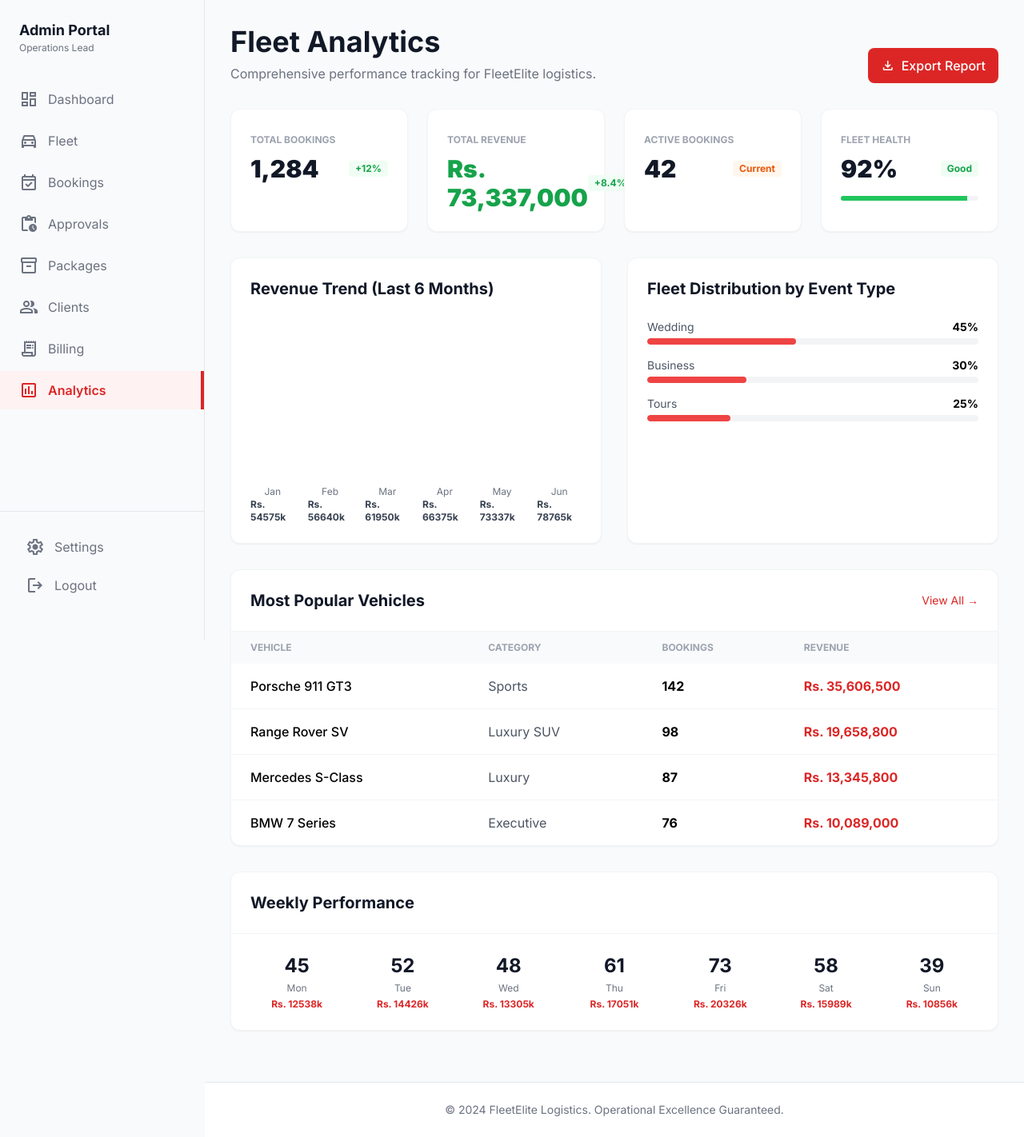
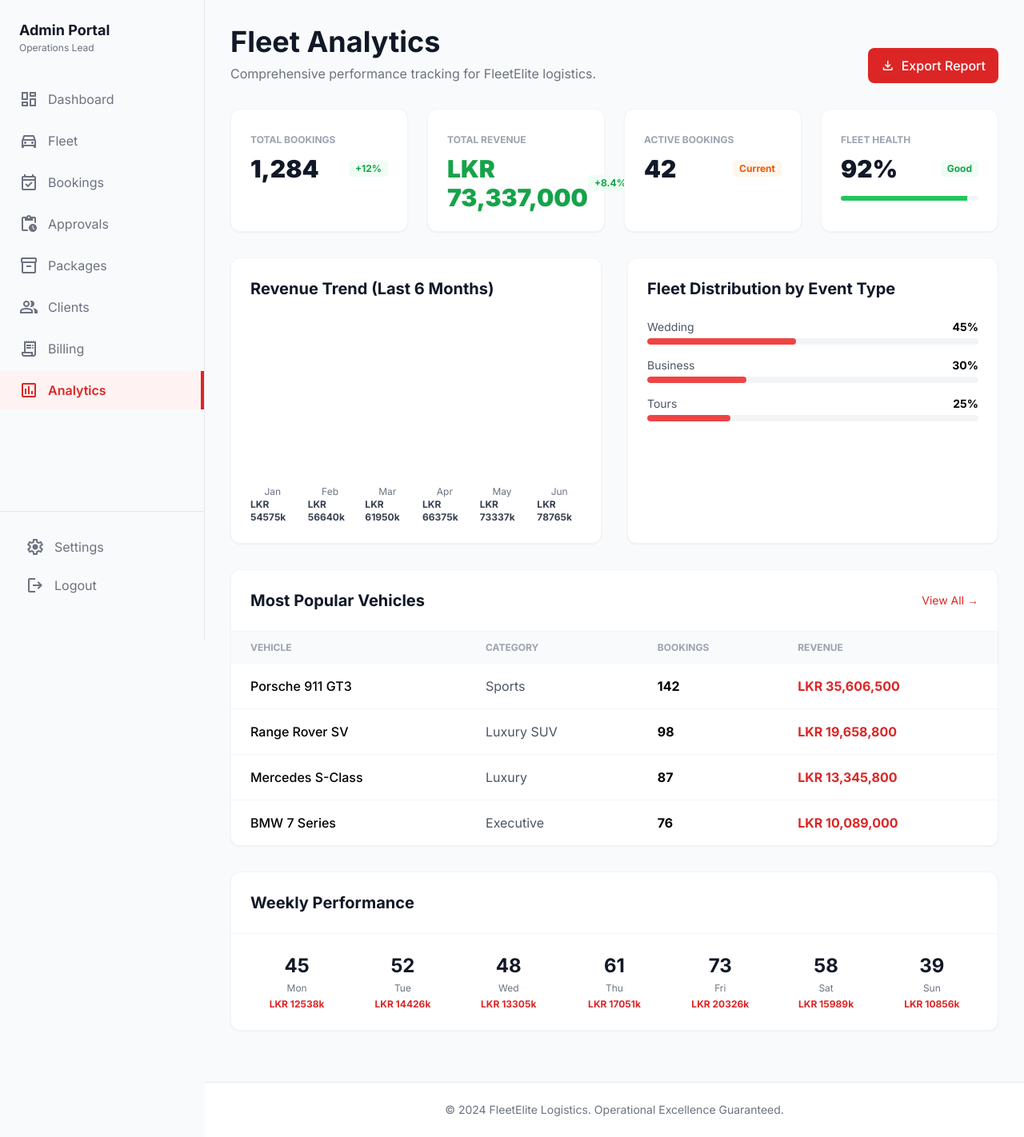
Before and after one commit to chathurangipathirana/Event-Based-Vehicle-Rental-Management-System-, a PHP site: page /analytics.php in a window 1280 px wide. Shown: the whole page at 80% size. Run offline with PHP 8.4, Linux system fonts and the light colour scheme; the visitor is signed in with stand-in values (Sample User, id 1); some libraries are stand-ins or nearby versions.

Commit message:
Updated project

```diff
--- a/admin-site/analytics.php
+++ b/admin-site/analytics.php
@@ -6,29 +6,29 @@ requireAdminLogin();
 // Mock analytics data (converted to LKR - Sri Lankan Rupees)
 // Conversion rate used: 1 USD = 295 LKR (approximate)
 $total_bookings = 1284;
-$total_revenue = 248600 * 295;  // $248,600 × 295 = Rs. 73,337,000
+$total_revenue = 248600 * 295;  // $248,600 × 295 = LKR 73,337,000
 $active_bookings = 42;
 $fleet_health = 92;
 
 // Weekly data converted to LKR
 $weekly_data = [
-    ['day' => 'Monday', 'count' => 45, 'revenue' => 42500 * 295],   // Rs. 12,537,500
-    ['day' => 'Tuesday', 'count' => 52, 'revenue' => 48900 * 295],  // Rs. 14,425,500
-    ['day' => 'Wednesday', 'count' => 48, 'revenue' => 45100 * 295], // Rs. 13,304,500
-    ['day' => 'Thursday', 'count' => 61, 'revenue' => 57800 * 295],  // Rs. 17,051,000
-    ['day' => 'Friday', 'count' => 73, 'revenue' => 68900 * 295],    // Rs. 20,325,500
-    ['day' => 'Saturday', 'count' => 58, 'revenue' => 54200 * 295],  // Rs. 15,989,000
-    ['day' => 'Sunday', 'count' => 39, 'revenue' => 36800 * 295],    // Rs. 10,856,000
+    ['day' => 'Monday', 'count' => 45, 'revenue' => 42500 * 295],   // LKR 12,537,500
+    ['day' => 'Tuesday', 'count' => 52, 'revenue' => 48900 * 295],  // LKR 14,425,500
+    ['day' => 'Wednesday', 'count' => 48, 'revenue' => 45100 * 295], // LKR 13,304,500
+    ['day' => 'Thursday', 'count' => 61, 'revenue' => 57800 * 295],  // LKR 17,051,000
+    ['day' => 'Friday', 'count' => 73, 'revenue' => 68900 * 295],    // LKR 20,325,500
+    ['day' => 'Saturday', 'count' => 58, 'revenue' => 54200 * 295],  // LKR 15,989,000
+    ['day' => 'Sunday', 'count' => 39, 'revenue' => 36800 * 295],    // LKR 10,856,000
 ];
 
 // Monthly revenue converted to LKR
 $monthly_revenue = [
-    ['month' => 'January', 'revenue' => 185000 * 295],   // Rs. 54,575,000
-    ['month' => 'February', 'revenue' => 192000 * 295],  // Rs. 56,640,000
-    ['month' => 'March', 'revenue' => 210000 * 295],     // Rs. 61,950,000
-    ['month' => 'April', 'revenue' => 225000 * 295],     // Rs. 66,375,000
-    ['month' => 'May', 'revenue' => 248600 * 295],       // Rs. 73,337,000
-    ['month' => 'June', 'revenue' => 267000 * 295],      // Rs. 78,765,000
+    ['month' => 'January', 'revenue' => 185000 * 295],   // LKR 54,575,000
+    ['month' => 'February', 'revenue' => 192000 * 295],  // LKR 56,640,000
+    ['month' => 'March', 'revenue' => 210000 * 295],     // LKR 61,950,000
+    ['month' => 'April', 'revenue' => 225000 * 295],     // LKR 66,375,000
+    ['month' => 'May', 'revenue' => 248600 * 295],       // LKR 73,337,000
+    ['month' => 'June', 'revenue' => 267000 * 295],      // LKR 78,765,000
 ];
 
 $event_distribution = [
@@ -39,10 +39,10 @@ $event_distribution = [
 
 // Popular vehicles revenue converted to LKR
 $popular_vehicles = [
-    ['name' => 'Porsche 911 GT3', 'category' => 'Sports', 'bookings' => 142, 'revenue' => 120700 * 295],   // Rs. 35,606,500
-    ['name' => 'Range Rover SV', 'category' => 'Luxury SUV', 'bookings' => 98, 'revenue' => 66640 * 295],  // Rs. 19,658,800
-    ['name' => 'Mercedes S-Class', 'category' => 'Luxury', 'bookings' => 87, 'revenue' => 45240 * 295],   // Rs. 13,345,800
-    ['name' => 'BMW 7 Series', 'category' => 'Executive', 'bookings' => 76, 'revenue' => 34200 * 295],     // Rs. 10,089,000
+    ['name' => 'Porsche 911 GT3', 'category' => 'Sports', 'bookings' => 142, 'revenue' => 120700 * 295],   // LKR 35,606,500
+    ['name' => 'Range Rover SV', 'category' => 'Luxury SUV', 'bookings' => 98, 'revenue' => 66640 * 295],  // LKR 19,658,800
+    ['name' => 'Mercedes S-Class', 'category' => 'Luxury', 'bookings' => 87, 'revenue' => 45240 * 295],   // LKR 13,345,800
+    ['name' => 'BMW 7 Series', 'category' => 'Executive', 'bookings' => 76, 'revenue' => 34200 * 295],     // LKR 10,089,000
 ];
 ?>
 
@@ -73,7 +73,7 @@ $popular_vehicles = [
             <div class="bg-white p-6 rounded-xl shadow-sm border border-gray-100">
                 <span class="text-xs font-bold text-gray-400 uppercase">Total Revenue</span>
                 <div class="flex justify-between items-center mt-2">
-                    <span class="text-3xl font-black text-green-600">Rs. <?php echo number_format($total_revenue); ?></span>
+                    <span class="text-3xl font-black text-green-600">LKR <?php echo number_format($total_revenue); ?></span>
                     <span class="text-green-600 bg-green-50 px-2 py-0.5 rounded text-xs font-bold">+8.4%</span>
                 </div>
             </div>
@@ -112,7 +112,7 @@ $popular_vehicles = [
                             <div class="w-full bg-red-500 rounded-t-lg transition-all" style="height: <?php echo $height; ?>%"></div>
                         </div>
                         <span class="text-xs text-gray-500 mt-2"><?php echo substr($data['month'], 0, 3); ?></span>
-                        <span class="text-xs font-bold text-gray-700">Rs. <?php echo round($data['revenue'] / 1000); ?>k</span>
+                        <span class="text-xs font-bold text-gray-700">LKR <?php echo round($data['revenue'] / 1000); ?>k</span>
                     </div>
                     <?php endforeach; ?>
                 </div>
@@ -159,7 +159,7 @@ $popular_vehicles = [
                             <td class="px-6 py-4 font-medium"><?php echo $vehicle['name']; ?></td>
                             <td class="px-6 py-4 text-gray-600"><?php echo $vehicle['category']; ?></td>
                             <td class="px-6 py-4 font-bold"><?php echo $vehicle['bookings']; ?></td>
-                            <td class="px-6 py-4 font-bold text-red-600">Rs. <?php echo number_format($vehicle['revenue']); ?></td>
+                            <td class="px-6 py-4 font-bold text-red-600">LKR <?php echo number_format($vehicle['revenue']); ?></td>
                         </tr>
                         <?php endforeach; ?>
                     </tbody>
@@ -178,7 +178,7 @@ $popular_vehicles = [
                     <div class="text-center">
                         <div class="text-2xl font-bold text-gray-900"><?php echo $data['count']; ?></div>
                         <div class="text-xs text-gray-500 mt-1"><?php echo substr($data['day'], 0, 3); ?></div>
-                        <div class="text-xs font-bold text-red-600 mt-1">Rs. <?php echo round($data['revenue'] / 1000); ?>k</div>
+                        <div class="text-xs font-bold text-red-600 mt-1">LKR <?php echo round($data['revenue'] / 1000); ?>k</div>
                     </div>
                     <?php endforeach; ?>
                 </div>
--- a/admin-site/bookings.php
+++ b/admin-site/bookings.php
@@ -248,7 +248,7 @@ try {
                                     </div>
                                 </td>
                                 <td class="px-6 py-4">
-                                    <span class="text-sm font-bold text-gray-900">Rs. <?php echo number_format($booking['total_amount'], 2); ?></span>
+                                    <span class="text-sm font-bold text-gray-900">LKR <?php echo number_format($booking['total_amount'], 2); ?></span>
                                 </td>
                                 <td class="px-6 py-4">
                                     <?php
--- a/admin-site/clients.php
+++ b/admin-site/clients.php
@@ -222,7 +222,7 @@ if ($selected_client_id) {
             </div>
             <div class="bg-white p-6 rounded-xl shadow-sm border border-gray-100">
                 <span class="text-sm font-bold text-gray-400 uppercase tracking-wider">Revenue from Top 10%</span>
-                <h2 class="text-4xl font-bold mt-2">$<?php echo number_format($top10_revenue, 0); ?></h2>
+                <h2 class="text-4xl font-bold mt-2">LKR <?php echo number_format($top10_revenue, 0); ?></h2>
                 <div class="mt-4 flex items-center text-green-600 text-xs font-bold">
                     <span class="material-symbols-outlined mr-1 text-sm">payments</span>
                     <span>Account concentration high</span>
@@ -356,7 +356,7 @@ if ($selected_client_id) {
                                     <p class="text-xs text-red-800 font-bold uppercase">Outstanding Balance</p>
                                     <span class="material-symbols-outlined text-red-600">warning</span>
                                 </div>
-                                <p class="text-3xl font-bold text-red-800 mt-1">$<?php echo number_format($selected_client['outstanding_balance'] ?? 0, 2); ?></p>
+                                <p class="text-3xl font-bold text-red-800 mt-1">LKR <?php echo number_format($selected_client['outstanding_balance'] ?? 0, 2); ?></p>
                             </div>
                         </div>
                         <div class="mt-8 grid grid-cols-2 gap-3">
--- a/admin-site/settings.php
+++ b/admin-site/settings.php
@@ -19,7 +19,7 @@ if ($_SERVER['REQUEST_METHOD'] === 'POST') {
             'company_phone' => $_POST['company_phone'] ?? '+94 11 234 5678',
             'company_address' => $_POST['company_address'] ?? '',
             'currency' => $_POST['currency'] ?? 'LKR',
-            'currency_symbol' => $_POST['currency_symbol'] ?? 'Rs.',
+            'currency_symbol' => $_POST['currency_symbol'] ?? 'LKR',
             'timezone' => $_POST['timezone'] ?? 'Asia/Colombo',
             'date_format' => $_POST['date_format'] ?? 'Y-m-d',
             'tax_rate' => $_POST['tax_rate'] ?? 10.00,
@@ -57,7 +57,7 @@ $company_email = $settings['company_email'] ?? 'info@fleetelite.com';
 $company_phone = $settings['company_phone'] ?? '+94 11 234 5678';
 $company_address = $settings['company_address'] ?? '';
 $currency = $settings['currency'] ?? 'LKR';
-$currency_symbol = $settings['currency_symbol'] ?? 'Rs.';
+$currency_symbol = $settings['currency_symbol'] ?? 'LKR';
 $timezone = $settings['timezone'] ?? 'Asia/Colombo';
 $date_format = $settings['date_format'] ?? 'Y-m-d';
 $tax_rate = $settings['tax_rate'] ?? 10.00;
@@ -227,7 +227,7 @@ $sun_status = $settings['sun_status'] ?? 'closed';
                         <div class="space-y-2">
                             <label class="block text-sm font-medium text-gray-500">Default Currency</label>
                             <select name="currency" class="w-full px-4 py-3 bg-gray-50 border border-gray-200 rounded-xl focus:ring-2 focus:ring-red-500 outline-none">
-                                <option value="LKR" <?php echo $currency == 'LKR' ? 'selected' : ''; ?>>LKR - Sri Lankan Rupee (Rs.)</option>
+                                <option value="LKR" <?php echo $currency == 'LKR' ? 'selected' : ''; ?>>LKR - Sri Lankan Rupee (LKR)</option>
                                 <option value="USD" <?php echo $currency == 'USD' ? 'selected' : ''; ?>>USD - US Dollar ($)</option>
                                 <option value="EUR" <?php echo $currency == 'EUR' ? 'selected' : ''; ?>>EUR - Euro (€)</option>
                                 <option value="GBP" <?php echo $currency == 'GBP' ? 'selected' : ''; ?>>GBP - British Pound (£)</option>
```
Also changed, not shown: admin-site/billing.php (+4 -4 lines), admin-site/booking-approvals.php (+6 -4 lines), admin-site/dashboard.php (+7 -7 lines), admin-site/database.sql (+8 -8 lines), admin-site/fleet.php (+7 -7 lines), admin-site/packages.php (+9 -7 lines).
